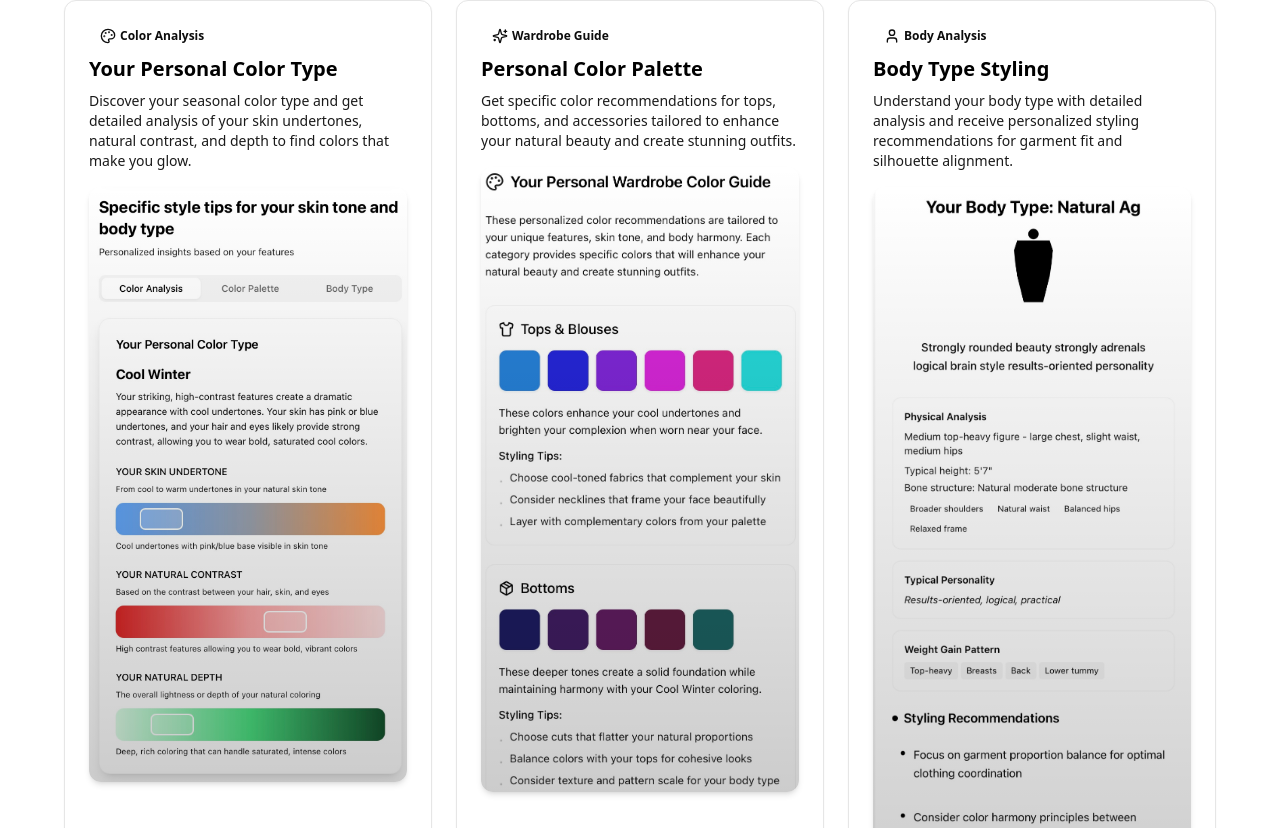
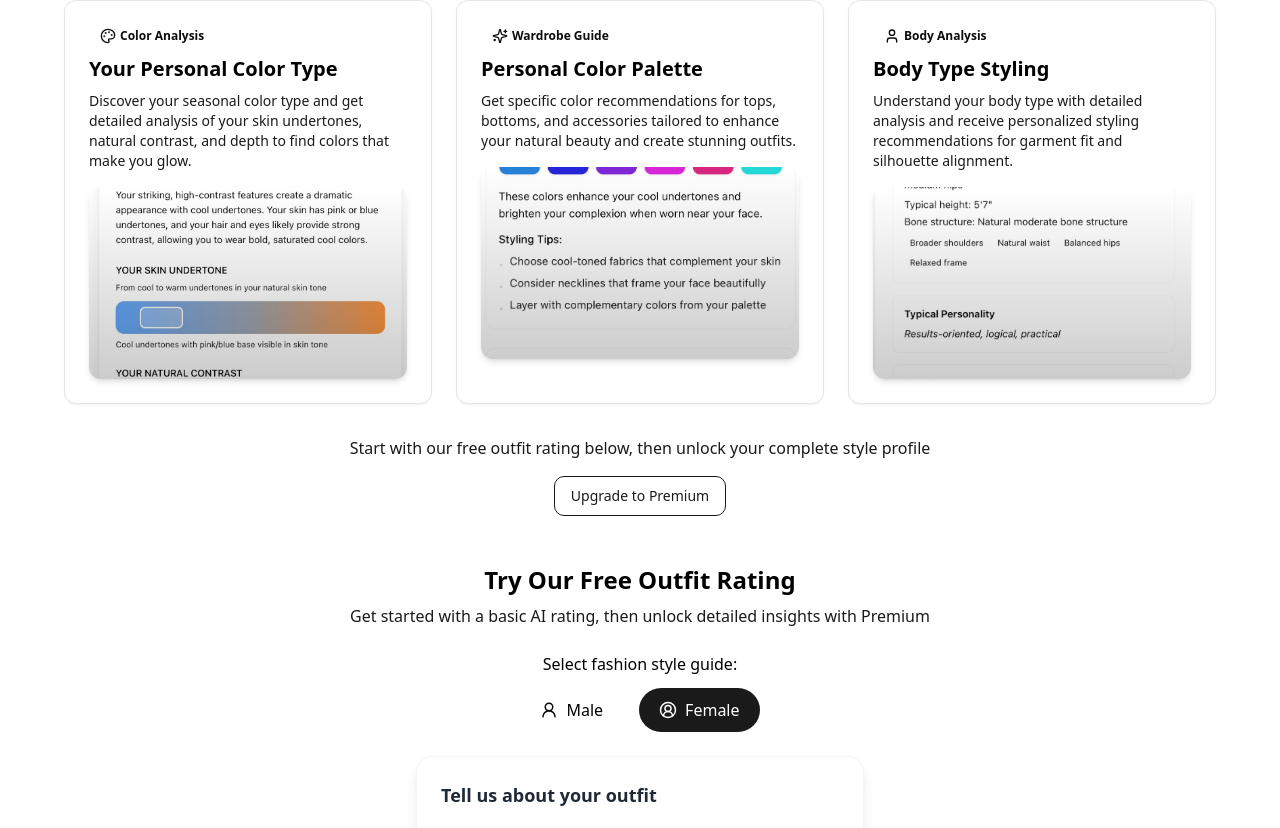
Before and after one commit to Patlp/outfit-insight-rater, a React (Vite) app: page / in a window 1280 px wide. Shown: the part 932-1760 px from the top of the page. Built offline with nearby package versions, Linux system fonts and the light colour scheme.

Commit message:
Fix landing page image sizing
Scale down images on the premium landing page and improve user experience without altering other code, pages, features, or design elements.

```diff
--- a/src/pages/Landing.tsx
+++ b/src/pages/Landing.tsx
@@ -93,7 +93,7 @@ const PremiumBenefitsSection: React.FC = () => {
             <img
               src="/lovable-uploads/4d11b811-e398-4501-89fb-b7ae851058ec.png"
               alt="Color Analysis Example - Cool Winter type with undertone, contrast and depth analysis"
-              className="w-full h-auto"
+              className="w-full h-48 object-cover"
             />
             <div className="absolute inset-0 bg-gradient-to-t from-black/20 to-transparent" />
           </div>
@@ -118,7 +118,7 @@ const PremiumBenefitsSection: React.FC = () => {
             <img
               src="/lovable-uploads/3f5fb3a9-f064-4f46-b926-c09546a0779c.png"
               alt="Personal Wardrobe Color Guide with curated color palettes for different clothing categories"
-              className="w-full h-auto"
+              className="w-full h-48 object-cover"
             />
             <div className="absolute inset-0 bg-gradient-to-t from-black/20 to-transparent" />
           </div>
@@ -143,7 +143,7 @@ const PremiumBenefitsSection: React.FC = () => {
             <img
               src="/lovable-uploads/97ab9127-b5b6-4c69-a573-0f8e9c400dc3.png"
               alt="Body Type Analysis example showing Natural Ag type with physical analysis and styling recommendations"
-              className="w-full h-auto"
+              className="w-full h-48 object-cover"
             />
             <div className="absolute inset-0 bg-gradient-to-t from-black/20 to-transparent" />
           </div>
```
